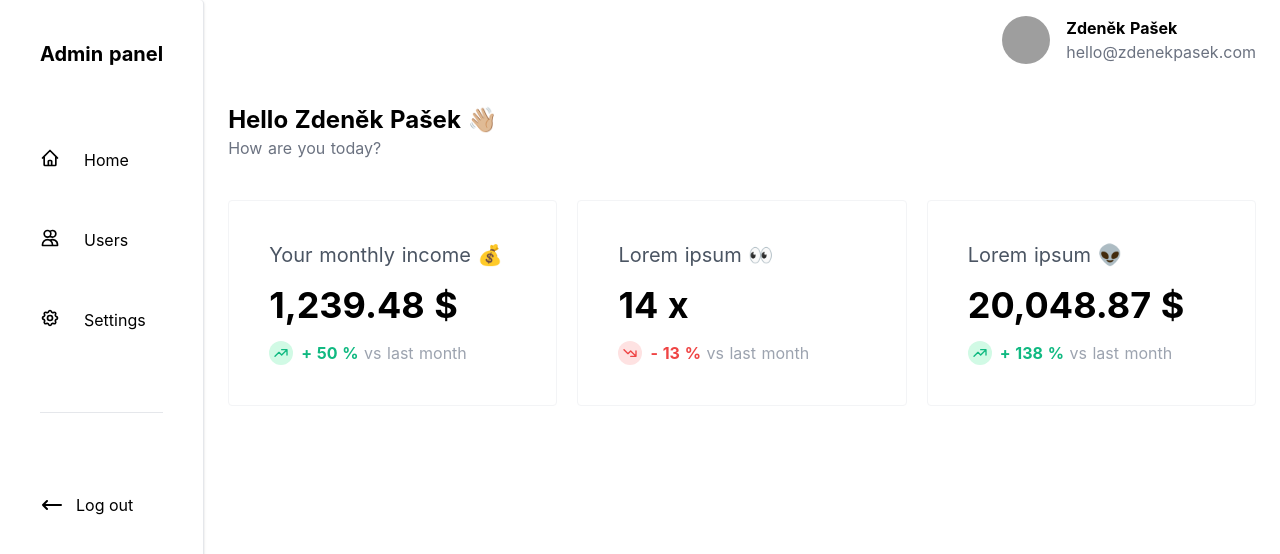
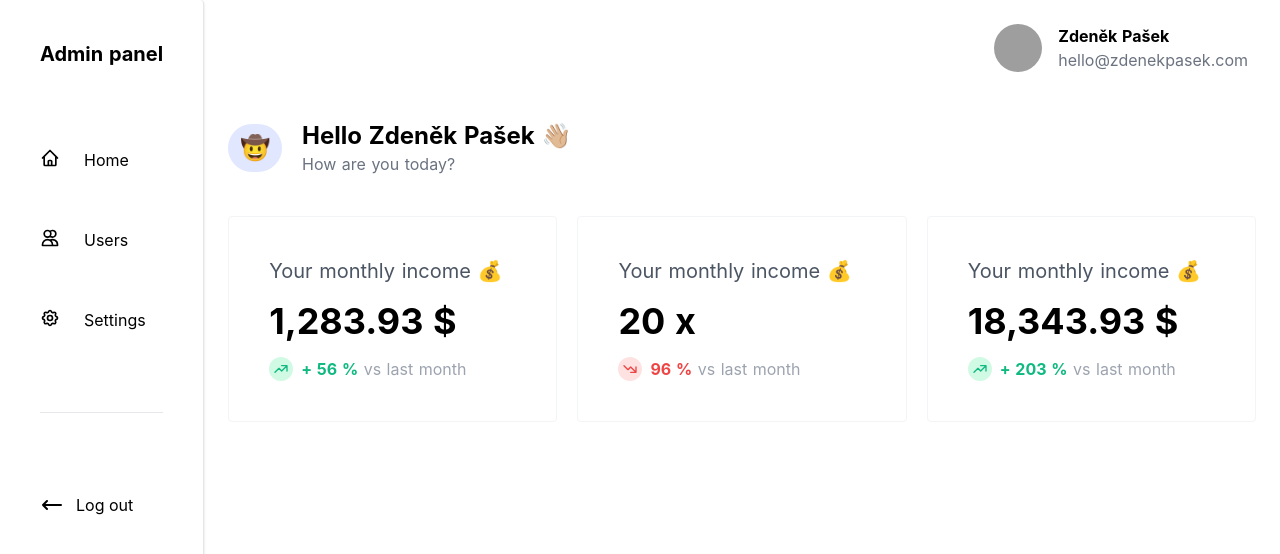
Before and after one commit to TenZdenda/nuxt-js-admin-panel, a Nuxt app: page /admin/dashboard in a window 1280 px wide. Shown: the top 554 px of the page. Built offline with nearby package versions, Linux system fonts and the light colour scheme; grey boxes are pictures that could not be loaded.

Commit message:
stats card component

```diff
--- /dev/null
+++ b/components/StatsCard.vue
@@ -0,0 +1,78 @@
+<template>
+  <div class="w-full h-auto border border-gray-100 rounded">
+    <div class="p-10">
+      <h2 class="text-gray-600 text-xl">{{ name }}</h2>
+      <p class="text-4xl font-bold my-4">{{ record }}</p>
+      <div class="flex items-center">
+        <div
+          class="p-1 rounded-full"
+          :class="[
+            dup ? 'bg-green-100 text-green-500' : 'bg-red-100 text-red-500',
+          ]"
+        >
+          <svg
+            v-if="dup"
+            xmlns="http://www.w3.org/2000/svg"
+            class="h-4 w-4"
+            fill="none"
+            viewBox="0 0 24 24"
+            stroke="currentColor"
+          >
+            <path
+              stroke-linecap="round"
+              stroke-linejoin="round"
+              stroke-width="2"
+              d="M13 7h8m0 0v8m0-8l-8 8-4-4-6 6"
+            />
+          </svg>
+          <svg
+            v-else
+            xmlns="http://www.w3.org/2000/svg"
+            class="h-4 w-4"
+            fill="none"
+            viewBox="0 0 24 24"
+            stroke="currentColor"
+          >
+            <path
+              stroke-linecap="round"
+              stroke-linejoin="round"
+              stroke-width="2"
+              d="M13 17h8m0 0V9m0 8l-8-8-4 4-6-6"
+            />
+          </svg>
+        </div>
+        <p class="ml-2 text-gray-400">
+          <span
+            class="font-bold"
+            :class="[dup ? 'text-green-500' : 'text-red-500']"
+            ><span v-if="dup">+</span> {{ dpercent }} %</span
+          >
+          vs last month
+        </p>
+      </div>
+    </div>
+  </div>
+</template>
+
+<script>
+export default {
+  props: {
+    name: {
+      type: String,
+      required: true,
+    },
+    record: {
+      type: String,
+      required: true,
+    },
+    dup: {
+      type: Boolean,
+      required: true,
+    },
+    dpercent: {
+      type: Number,
+      required: true,
+    },
+  },
+}
+</script>
--- a/layouts/admin.vue
+++ b/layouts/admin.vue
@@ -7,7 +7,10 @@
       <!-- Scrollable container -->
       <div class="flex-1 overflow-y-scroll">
         <div class="flex items-center justify-end px-6 py-4">
-          <div class="flex items-center">
+          <nuxt-link
+            to="/profile"
+            class="flex items-center p-2 hover:bg-gray-100 rounded-full"
+          >
             <img
               class="h-10 w-10 md:h-12 md:w-12 rounded-full"
               src="https://zdenekpasek.com/images/me.jpg"
@@ -15,9 +18,9 @@
             />
             <div class="ml-4 hidden md:block">
               <p class="font-bold">Zdeněk Pašek</p>
-              <span class="text-gray-500">hello@zdenekpasek.com</span>
+              <p class="text-gray-500">hello@zdenekpasek.com</p>
             </div>
-          </div>
+          </nuxt-link>
         </div>
         <div class="p-6">
           <Nuxt />
--- a/pages/admin/dashboard.vue
+++ b/pages/admin/dashboard.vue
@@ -1,93 +1,34 @@
 <template>
   <div>
-    <div class="mb-10">
-      <h1 class="text-2xl font-bold">Hello Zdeněk Pašek 👋🏼</h1>
-      <p class="text-gray-500">How are you today?</p>
+    <div class="mb-10 flex items-center">
+      <div class="bg-indigo-100 rounded-full py-2 px-3 text-2xl">🤠</div>
+      <div class="ml-5">
+        <h1 class="text-2xl font-bold">Hello Zdeněk Pašek 👋🏼</h1>
+        <p class="text-gray-500">How are you today?</p>
+      </div>
     </div>
 
     <div class="grid grid-cols-1 sm:grid-cols-1 md:grid-cols-3 gap-5">
-      <div class="w-full h-auto border border-gray-100 rounded">
-        <div class="p-10">
-          <h2 class="text-gray-600 text-xl">Your monthly income 💰</h2>
-          <p class="text-4xl font-bold my-4">1,239.48 $</p>
-          <div class="flex items-center">
-            <div class="p-1 rounded-full bg-green-100 text-green-500">
-              <svg
-                xmlns="http://www.w3.org/2000/svg"
-                class="h-4 w-4"
-                fill="none"
-                viewBox="0 0 24 24"
-                stroke="currentColor"
-              >
-                <path
-                  stroke-linecap="round"
-                  stroke-linejoin="round"
-                  stroke-width="2"
-                  d="M13 7h8m0 0v8m0-8l-8 8-4-4-6 6"
-                />
-              </svg>
-            </div>
-            <p class="ml-2 text-gray-400">
-              <span class="text-green-500 font-bold">+ 50 %</span> vs last month
-            </p>
-          </div>
-        </div>
-      </div>
-      <div class="w-full h-auto border border-gray-100 rounded">
-        <div class="p-10">
-          <h2 class="text-gray-600 text-xl">Lorem ipsum 👀</h2>
-          <p class="text-4xl font-bold my-4">14 x</p>
-          <div class="flex items-center">
-            <div class="p-1 rounded-full bg-red-100 text-red-500">
-              <svg
-                xmlns="http://www.w3.org/2000/svg"
-                class="h-4 w-4"
-                fill="none"
-                viewBox="0 0 24 24"
-                stroke="currentColor"
-              >
-                <path
-                  stroke-linecap="round"
-                  stroke-linejoin="round"
-                  stroke-width="2"
-                  d="M13 17h8m0 0V9m0 8l-8-8-4 4-6-6"
-                />
-              </svg>
-            </div>
-            <p class="ml-2 text-gray-400">
-              <span class="text-red-500 font-bold">- 13 %</span> vs last month
-            </p>
-          </div>
-        </div>
-      </div>
-      <div class="w-full h-auto border border-gray-100 rounded">
-        <div class="p-10">
-          <h2 class="text-gray-600 text-xl">Lorem ipsum 👽</h2>
-          <p class="text-4xl font-bold my-4">20,048.87 $</p>
-          <div class="flex items-center">
-            <div class="p-1 rounded-full bg-green-100">
-              <svg
-                xmlns="http://www.w3.org/2000/svg"
-                class="h-4 w-4 text-green-500"
-                fill="none"
-                viewBox="0 0 24 24"
-                stroke="currentColor"
-              >
-                <path
-                  stroke-linecap="round"
-                  stroke-linejoin="round"
-                  stroke-width="2"
-                  d="M13 7h8m0 0v8m0-8l-8 8-4-4-6 6"
-                />
-              </svg>
-            </div>
-            <p class="ml-2 text-gray-400">
-              <span class="text-green-500 font-bold">+ 138 %</span> vs last
-              month
-            </p>
-          </div>
-        </div>
-      </div>
+      <StatsCard
+        name="Your monthly income 💰"
+        record="1,283.93 $"
+        :dup="true"
+        :dpercent="56"
+      />
+
+      <StatsCard
+        name="Your monthly income 💰"
+        record="20 x"
+        :dup="false"
+        :dpercent="96"
+      />
+
+      <StatsCard
+        name="Your monthly income 💰"
+        record="18,343.93 $"
+        :dup="true"
+        :dpercent="203"
+      />
     </div>
   </div>
 </template>
```
